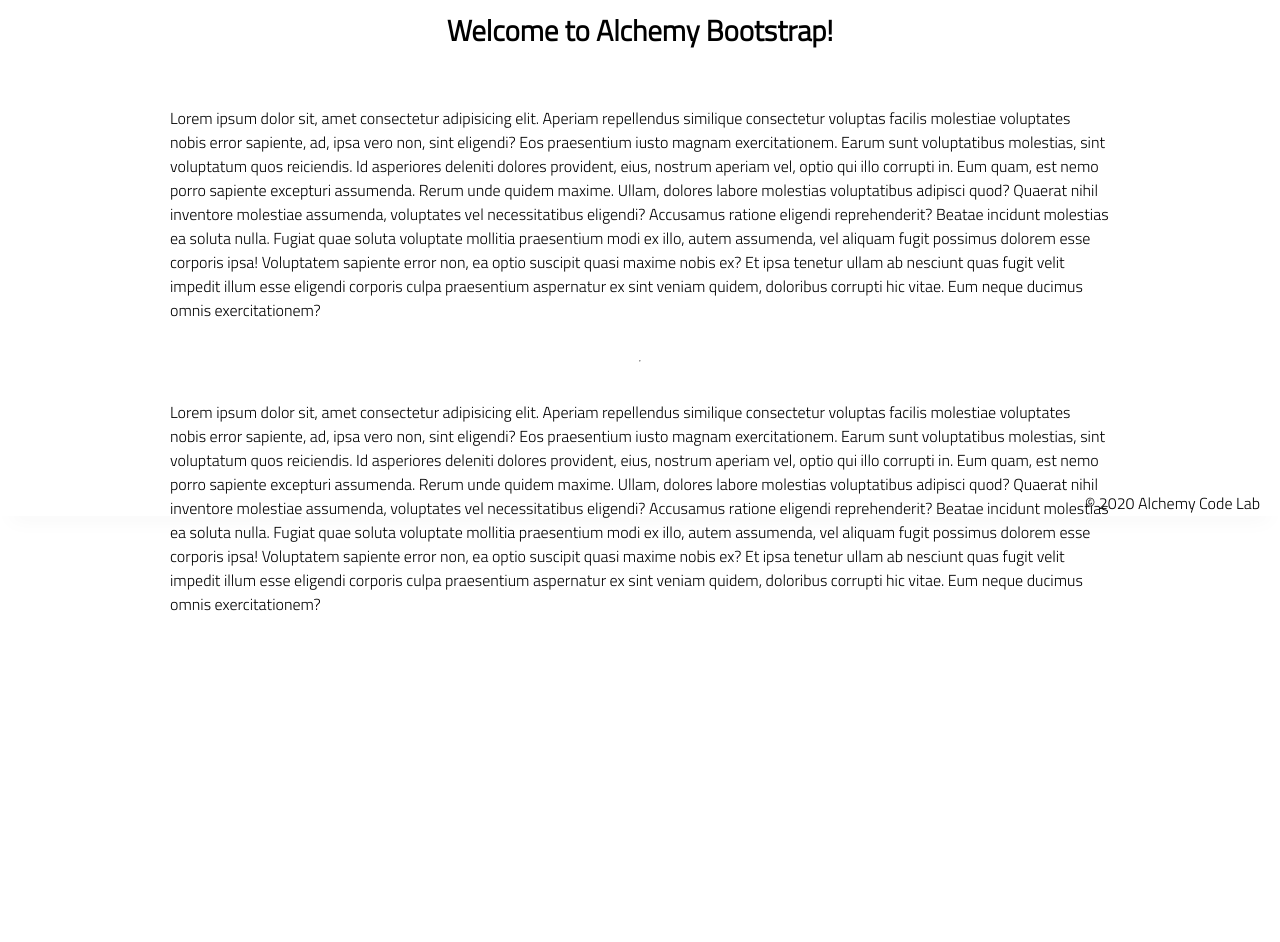
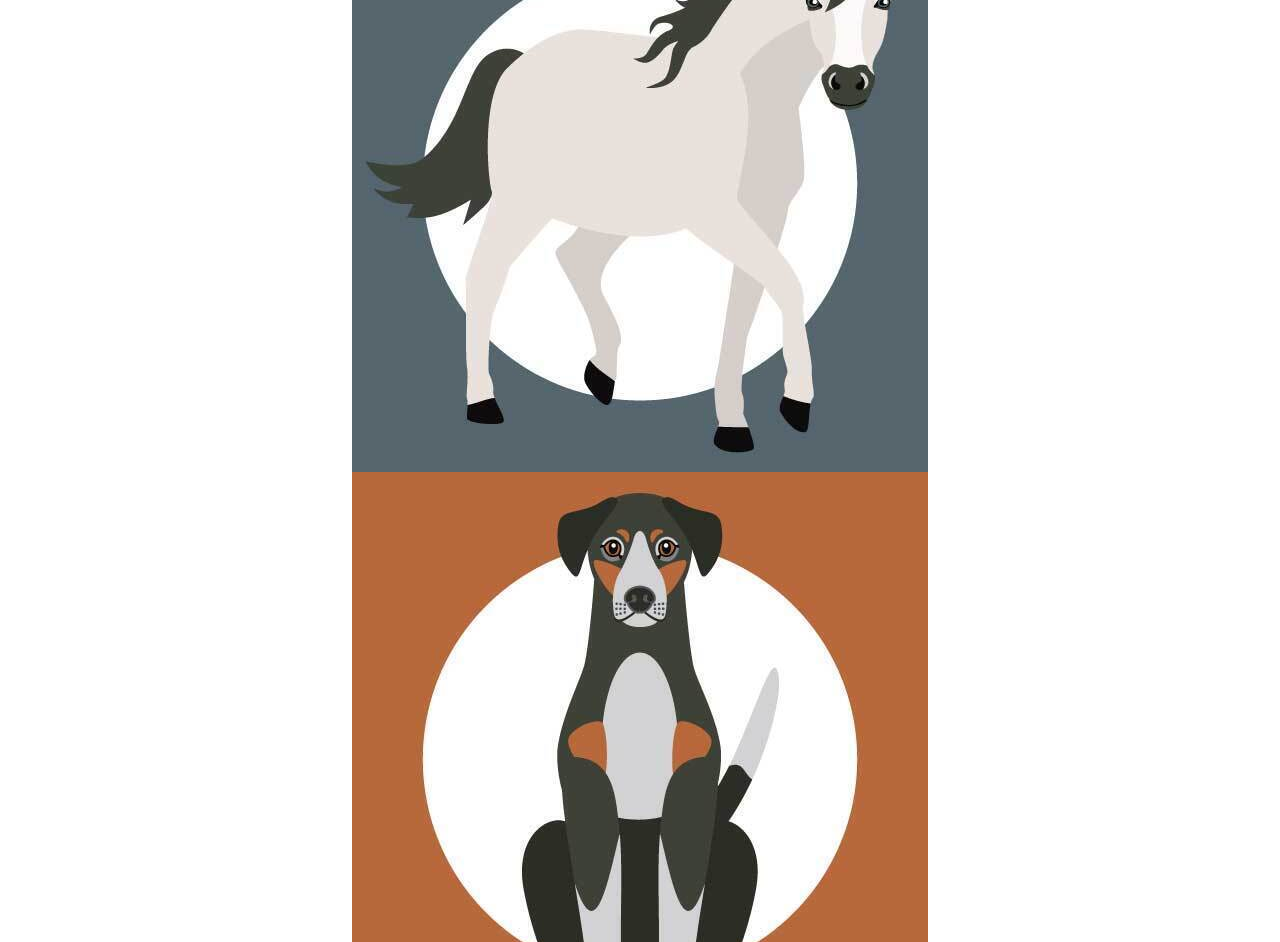
Before and after one commit to HonduranCoder/AnimalFarmSings, a plain HTML site: page index.html in a window 1280 px wide. Shown: the part 284-1226 px from the top of the page. Before the commit the page ends 990 px from the top, so only its background shows below. Drawn offline with Linux system fonts and the light colour scheme.

Commit message:
HTML, CSS, JS Added

```diff
--- a/app.js
+++ b/app.js
@@ -1,4 +1,11 @@
 // import functions and grab DOM elements
+const h1El = document.getElementById('animal-name');
+const horseEl = document.getElementById('horse-image');
+const dogEl = document.getElementById('dog-image');
+const catEl = document.getElementById('cat-image');
+const horseSound = document.getElementById('horse-sound');
+const dogSound = document.getElementById('dog-sound');
+const catSound = document.getElementById('cat-sound');
 
 // initialize state
 
@@ -6,3 +13,33 @@
   // get user input
   // use user input to update state
   // update DOM to reflect the new state
+  horseEl.addEventListener('click', () => {
+    document.getElementById("header").innerHTML ="Horse!"
+});
+
+dogEl.addEventListener('click', () => {
+  document.getElementById("header").innerHTML ="Dog!"
+});
+
+catEl.addEventListener('click', () => {
+  document.getElementById("header").innerHTML ="Cat!"
+});
+
+horseEl.addEventListener('click', () => {
+  horseSound.play();
+});
+
+dogEl.addEventListener('click', () => {
+  dogSound.play();
+});
+
+catEl.addEventListener('click', () => {
+  catSound.play();
+});
+
+/*document.addEventListener('keydown', (e) =>{
+  let key = event.key;
+  let code = event.code;
+  alert (`Key pressed ${key} /n key code value: ${code}`;
+}, false);
+*/
--- a/index.html
+++ b/index.html
@@ -15,58 +15,20 @@
 <body>
     <header>
         <div class="gutter-right logo">
-            <img src="assets/big-logo.png" />
-        </div>
+        <span class = "animal" id = "header">Animal Farm</span>
+    </div>
     </header>
     <main>
-        <section class="main-section">
-            <img class="main-logo" src="./assets/alchemy-logo.png" />
-            <h2>
-                Welcome to Alchemy Bootstrap!
-            </h2>
-
-            <p>
-                Lorem ipsum dolor sit, amet consectetur adipisicing elit. Aperiam repellendus similique consectetur
-                voluptas facilis molestiae voluptates nobis error sapiente, ad, ipsa vero non, sint eligendi? Eos
-                praesentium iusto magnam exercitationem.
-                Earum sunt voluptatibus molestias, sint voluptatum quos reiciendis. Id asperiores deleniti dolores
-                provident, eius, nostrum aperiam vel, optio qui illo corrupti in. Eum quam, est nemo porro sapiente
-                excepturi assumenda.
-                Rerum unde quidem maxime. Ullam, dolores labore molestias voluptatibus adipisci quod? Quaerat nihil
-                inventore molestiae assumenda, voluptates vel necessitatibus eligendi? Accusamus ratione eligendi
-                reprehenderit? Beatae incidunt molestias ea soluta nulla.
-                Fugiat quae soluta voluptate mollitia praesentium modi ex illo, autem assumenda, vel aliquam fugit
-                possimus dolorem esse corporis ipsa! Voluptatem sapiente error non, ea optio suscipit quasi maxime nobis
-                ex?
-                Et ipsa tenetur ullam ab nesciunt quas fugit velit impedit illum esse eligendi corporis culpa
-                praesentium aspernatur ex sint veniam quidem, doloribus corrupti hic vitae. Eum neque ducimus omnis
-                exercitationem?
-            </p>
-            <hr />
-            <p>
-                Lorem ipsum dolor sit, amet consectetur adipisicing elit. Aperiam repellendus similique consectetur
-                voluptas facilis molestiae voluptates nobis error sapiente, ad, ipsa vero non, sint eligendi? Eos
-                praesentium iusto magnam exercitationem.
-                Earum sunt voluptatibus molestias, sint voluptatum quos reiciendis. Id asperiores deleniti dolores
-                provident, eius, nostrum aperiam vel, optio qui illo corrupti in. Eum quam, est nemo porro sapiente
-                excepturi assumenda.
-                Rerum unde quidem maxime. Ullam, dolores labore molestias voluptatibus adipisci quod? Quaerat nihil
-                inventore molestiae assumenda, voluptates vel necessitatibus eligendi? Accusamus ratione eligendi
-                reprehenderit? Beatae incidunt molestias ea soluta nulla.
-                Fugiat quae soluta voluptate mollitia praesentium modi ex illo, autem assumenda, vel aliquam fugit
-                possimus dolorem esse corporis ipsa! Voluptatem sapiente error non, ea optio suscipit quasi maxime nobis
-                ex?
-                Et ipsa tenetur ullam ab nesciunt quas fugit velit impedit illum esse eligendi corporis culpa
-                praesentium aspernatur ex sint veniam quidem, doloribus corrupti hic vitae. Eum neque ducimus omnis
-                exercitationem?
-            </p>
-
+        <section class = "main-section">
+            <h1 id = "animal-name"></h1>
+            <img id = "horse-image" src="./assets/horse.jpg" />
+            <img id = "dog-image" src="./assets/dog.jpg" />
+            <img id = "cat-image" src="./assets/cat.jpg" />
+            <audio id = "horse-sound" src = "assets/03-putting-it-all-together-js-and-the-dom_lab-assets_sounds_horse.wav" />
+            <audio id = "dog-sound" src = "assets/03-putting-it-all-together-js-and-the-dom_lab-assets_sounds_dog.wav" />
+            <audio id = "cat-sound" src = "assets/03-putting-it-all-together-js-and-the-dom_lab-assets_sounds_cat.wav" />
         </section>
     </main>
-    <footer>
-        <div class="copy gutter-right">&copy; 2020 Alchemy Code Lab</div>
-    </footer>
-
     <script type="module" src="./app.js"></script>
 </body>
 
--- a/styles/style.css
+++ b/styles/style.css
@@ -1,4 +1,3 @@
-
 body {
 	/* https://coolors.co/generate and click export -> scss to get the colors to copy and paste below*/
 	/* --color1: hsla(349, 69%, 76%, 1);
@@ -14,11 +13,11 @@ body {
     --color5: hsla(224, 40%, 79%, 1); */
 
 	--header-height: 80px;
-    --shadow: 0px 10px 20px -12px rgba(0,0,0,0.45);
+	--shadow: 0px 10px 20px -12px rgba(0, 0, 0, 0.45);
 	--gutter: 30px;
 	--footer-height: 25px;
 
-    font-family: 'Titillium Web', sans-serif;
+	font-family: "Titillium Web", sans-serif;
 	background-color: var(--color2);
 }
 
@@ -59,7 +58,6 @@ footer {
 	background-color: var(--color3);
 	box-shadow: var(--shadow);
 }
-
 
 h2 {
 	font-size: 1.8rem;
@@ -109,5 +107,17 @@ footer {
 	80% {
 		transform: rotate3d(10, 10, 10, 50deg) scale(1);
 	}
+}
 
+section img {
+	cursor: pointer;
+	transition: all 0.2s ease-in-out;
 }
+
+section img:hover {
+	transform: scale(1.1);
+}
+
+cursor {
+	cursor: pointer;
+}
```
Also changed, not shown: assets/cat.jpg (added), assets/dog.jpg (added), assets/horse.jpg (added), 3 other files. Lines whose indentation alone changed are shown as unchanged.
